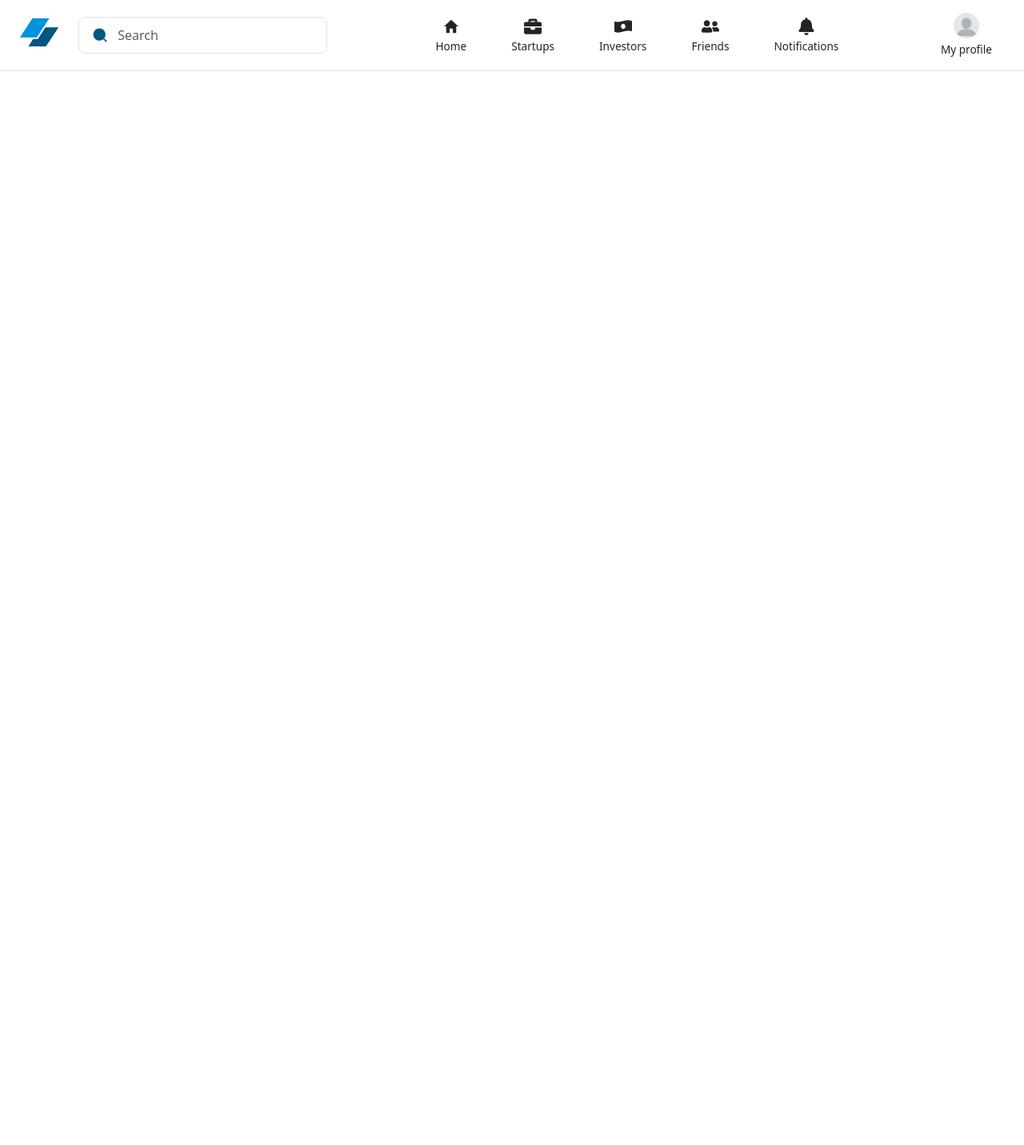
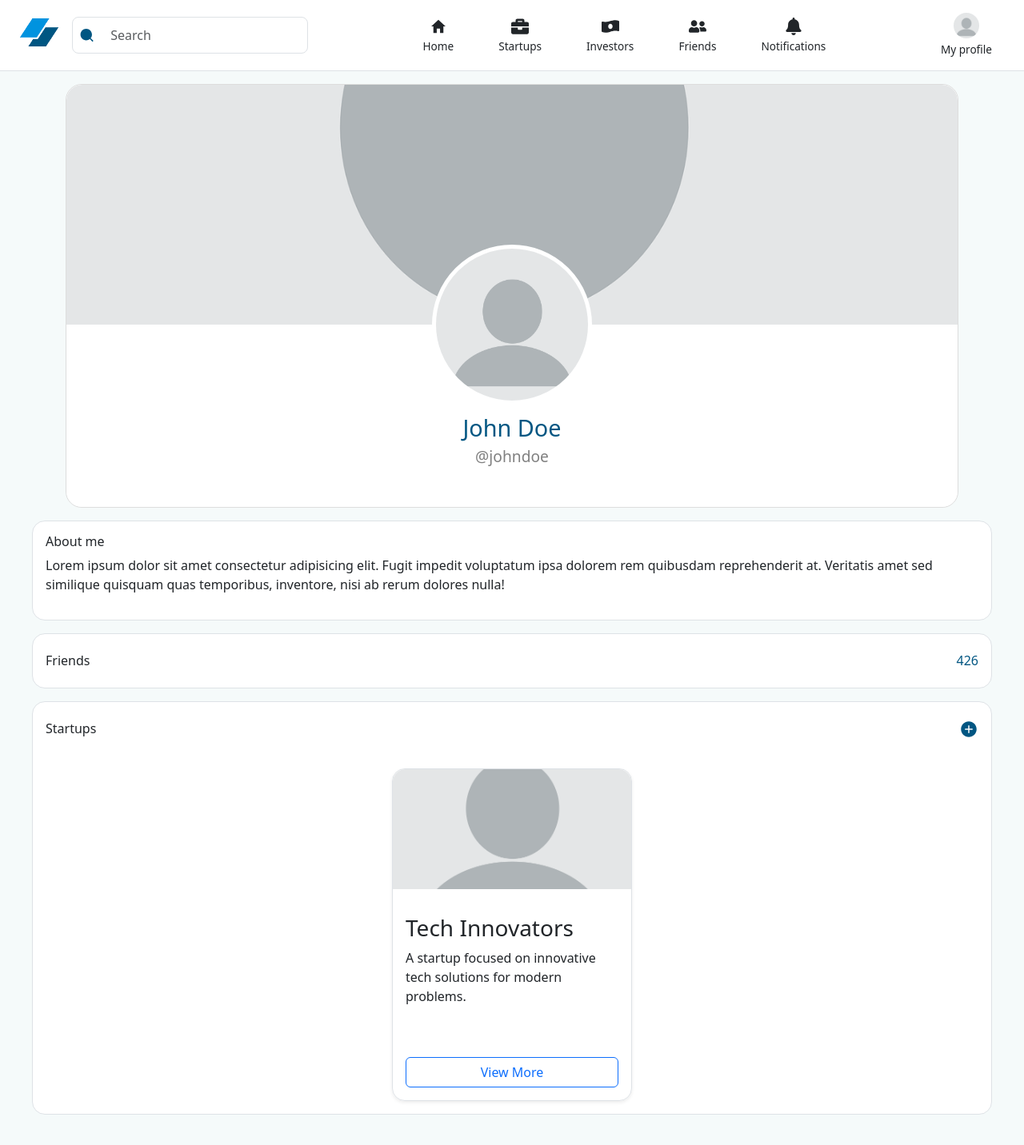
Before and after one commit to seomasha/it-309-se, a React (Vite) app in the folder frontend/: page /myprofile in a window 1280 px wide. Shown: the top 1432 px of the page at 80% size. Before the commit the page ends 800 px from the top, so only its background shows below. Built offline with nearby package versions, Linux system fonts and the light colour scheme; no server answers.

Commit message:
Added My profile page

```diff
--- a/frontend/src/components/Navbar.jsx
+++ b/frontend/src/components/Navbar.jsx
@@ -23,7 +23,7 @@ const Navbar = () => {
 
   return (
     <header className="nav d-flex justify-content-between p-3 px-4 border-bottom align-items-center">
-      <div className="d-flex">
+      <div className="d-flex primary-color">
         <img src={logo} width={50} height={40} />
         <SearchBar />
       </div>
--- a/frontend/src/components/SearchBar.jsx
+++ b/frontend/src/components/SearchBar.jsx
@@ -4,8 +4,8 @@ import { RiSearchFill } from "react-icons/ri";
 
 const SearchBar = ({ placeholder = "Search", onChange }) => {
   return (
-    <div className="search-bar d-flex border mx-4 py-1 px-3 rounded-3">
-      <RiSearchFill size={22} className="my-auto icon" />
+    <div className="search-bar d-flex border mx-3 py-1 rounded-3">
+      <RiSearchFill size={22} className="my-auto icon mx-2" />
       <FormControl
         placeholder={placeholder}
         aria-label="Search"
--- /dev/null
+++ b/frontend/src/components/StartupCard.jsx
@@ -0,0 +1,35 @@
+import React from "react";
+
+const StartupCard = ({ logo, name, description, onClick }) => {
+  return (
+    <div
+      className="startup-card border rounded-4 shadow-sm"
+      style={{ width: "300px" }}
+    >
+      {logo && (
+        <img
+          src={logo}
+          alt={`${name} logo`}
+          className="startup-logo mb-3"
+          style={{
+            width: "100%",
+            height: "150px",
+            objectFit: "cover",
+          }}
+        />
+      )}
+      <div className="p-3">
+        <h3 className="startup-name mb-2">{name}</h3>
+        <p className="startup-description mb-3">{description}</p>
+        <button
+          className="btn btn-outline-primary w-100 mt-5"
+          onClick={onClick}
+        >
+          View More
+        </button>
+      </div>
+    </div>
+  );
+};
+
+export default StartupCard;
--- a/frontend/src/pages/MyProfile.jsx
+++ b/frontend/src/pages/MyProfile.jsx
@@ -1,10 +1,73 @@
 import React from "react";
 import Navbar from "../components/Navbar";
+import background from "../assets/blank-profile.png";
+import { IoIosAddCircle } from "react-icons/io";
+import "../styles/MyProfile.css";
+import StartupCard from "../components/StartupCard";
+import blankProfile from "../assets/blank-profile.png";
 
 const MyProfile = () => {
   return (
-    <div>
+    <div className="body">
       <Navbar />
+
+      <div className="container d-flex justify-content-center">
+        <div className="profile-container mt-3">
+          <div
+            className="profile-banner"
+            style={{
+              backgroundImage: `url(${background})`,
+            }}
+          />
+          <div
+            className="profile-picture"
+            style={{
+              backgroundImage: `url(${background})`,
+            }}
+          />
+          <div className="profile-info text-center">
+            <h2 className="profile-name">John Doe</h2>
+            <p className="profile-username">@johndoe</p>
+          </div>
+        </div>
+      </div>
+
+      <div className="border container bg-white p-3 mt-3 border rounded-4 max-width">
+        <h6>About me</h6>
+        <p>
+          Lorem ipsum dolor sit amet consectetur adipisicing elit. Fugit impedit
+          voluptatum ipsa dolorem rem quibusdam reprehenderit at. Veritatis amet
+          sed similique quisquam quas temporibus, inventore, nisi ab rerum
+          dolores nulla!
+        </p>
+      </div>
+
+      <div className="max-width d-flex gap-3 mt-3">
+        <div className="bg-white w-100 rounded-4 border">
+          <div className="d-flex justify-content-between p-3">
+            <h6 className="mt-2">Friends</h6>
+            <h6 className="mt-2 primary-color">426</h6>
+          </div>
+        </div>
+      </div>
+
+      <div className="max-width d-flex gap-3 mt-3 pb-5">
+        <div className="bg-white w-100 rounded-4 border">
+          <div className="d-flex justify-content-between p-3 align-items-center">
+            <h6 className="mt-2">Startups</h6>
+            <IoIosAddCircle size={24} className="primary-color" />
+          </div>
+
+          <div className="d-flex flex-wrap justify-content-center gap-3 p-3">
+            <StartupCard
+              logo={blankProfile}
+              name="Tech Innovators"
+              description="A startup focused on innovative tech solutions for modern problems."
+              onClick={() => alert("Clicked!")}
+            />
+          </div>
+        </div>
+      </div>
     </div>
   );
 };
--- /dev/null
+++ b/frontend/src/styles/MyProfile.css
@@ -0,0 +1,71 @@
+.profile-container {
+  width: 1200px;
+  border: 1px solid #ddd;
+  border-radius: 20px;
+  position: relative;
+  background-color: white;
+  overflow: hidden;
+}
+
+.profile-banner {
+  width: 100%;
+  height: 300px;
+  background-size: cover;
+  background-position: center;
+  background-repeat: no-repeat;
+  border-top-left-radius: 20px;
+  border-top-right-radius: 20px;
+  position: relative;
+  z-index: 1;
+  overflow: hidden;
+}
+
+.profile-picture {
+  width: 200px;
+  height: 200px;
+  background-size: cover;
+  background-position: center;
+  background-repeat: no-repeat;
+  border-radius: 50%;
+  border: 5px solid white;
+  position: absolute;
+  top: 200px;
+  left: 50%;
+  transform: translateX(-50%);
+  z-index: 10;
+  background-color: white;
+}
+
+.profile-info {
+  margin-top: 80px;
+  padding: 2rem 0;
+  border-bottom-left-radius: 20px;
+  border-bottom-right-radius: 20px;
+  background-color: white;
+  text-align: center;
+}
+
+.primary-color {
+  color: #005682;
+}
+
+.profile-name {
+  font-size: 1.8rem;
+  margin-bottom: 0.25rem;
+  color: #005682;
+}
+
+.profile-username {
+  font-size: 1.2rem;
+  color: #808080;
+}
+
+.max-width {
+  max-width: 1200px;
+  margin: 0 auto;
+}
+
+.startup-logo {
+  border-top-left-radius: 16px;
+  border-top-right-radius: 16px;
+}
--- a/frontend/src/styles/Navbar.css
+++ b/frontend/src/styles/Navbar.css
@@ -18,4 +18,9 @@
 
 .nav {
   border-color: #808080;
+  background-color: white;
 }
+
+.body {
+  background-color: #f5fafa;
+}
```
